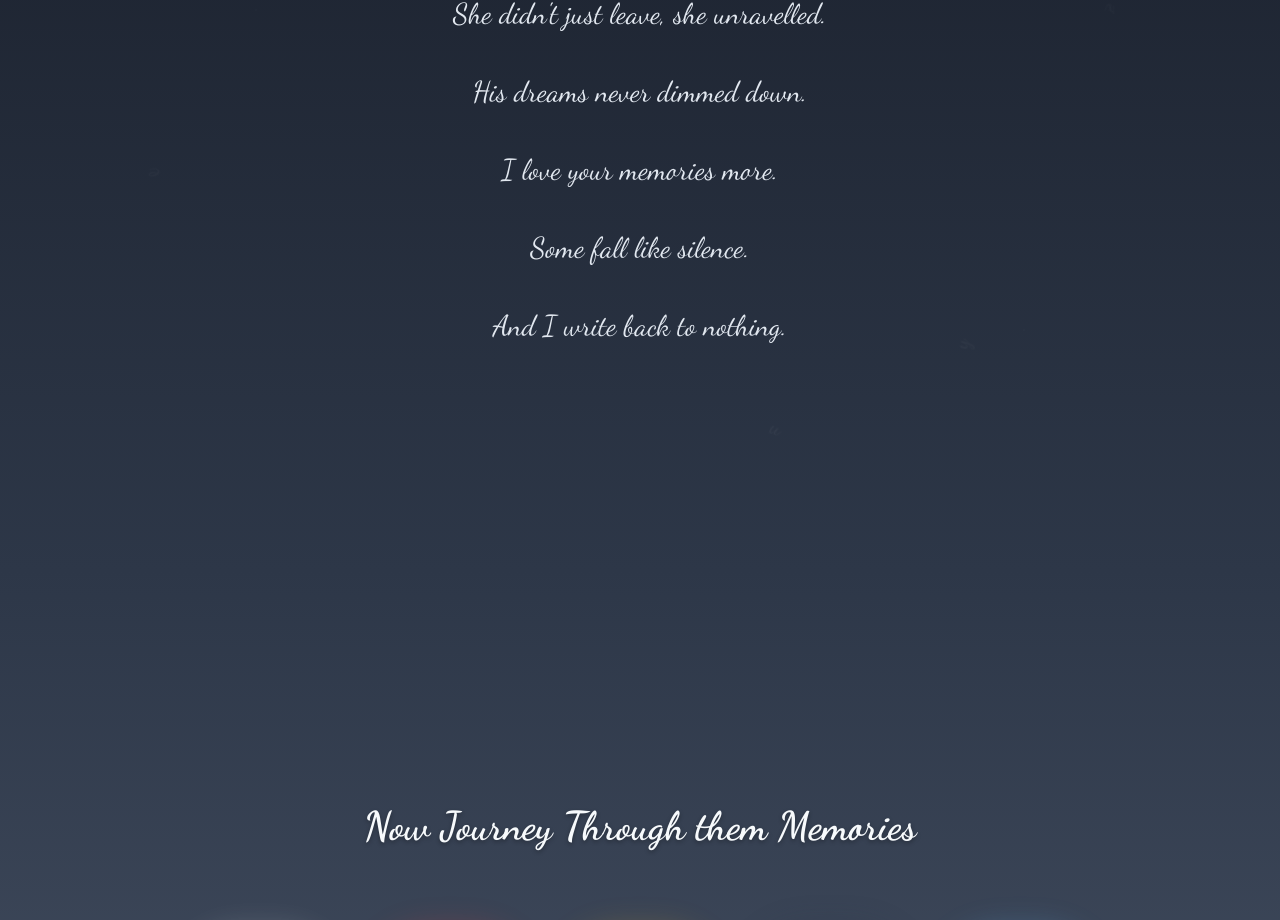
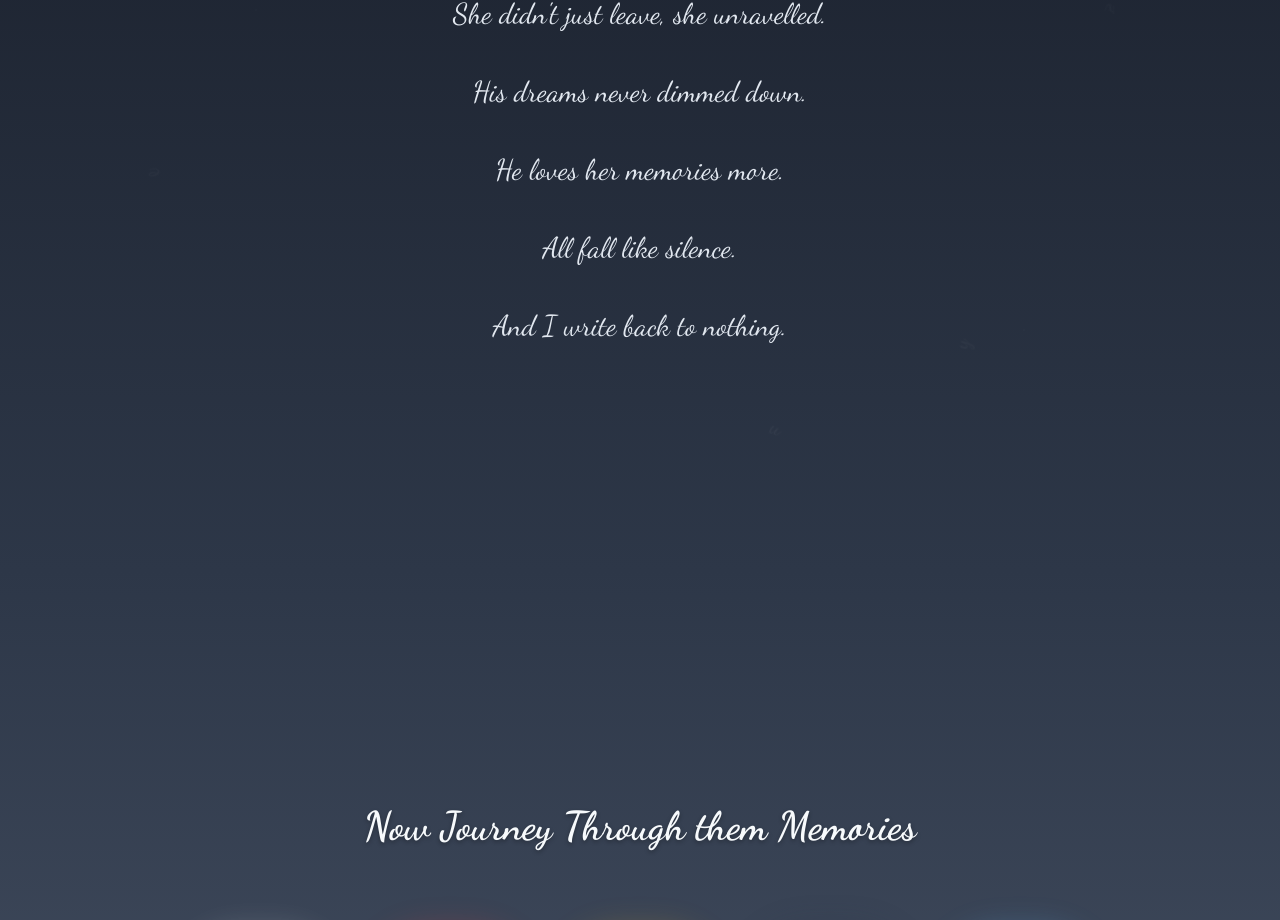
Before and after one commit to theKaushaki/project-n, a website built with Vite: page index.html in a window 1280 px wide. Shown: the part 1030-1950 px from the top of the page. Built offline with nearby package versions, Linux system fonts and the light colour scheme.

Commit message:
this is the info things, make them count

```diff
--- a/index.html
+++ b/index.html
@@ -43,8 +43,8 @@
             <div class="narrative-content">
                 <div class="narrative-line" data-delay="0">She didn't just leave, she unravelled.</div>
                 <div class="narrative-line" data-delay="1">His dreams never dimmed down.</div>
-                <div class="narrative-line" data-delay="2">I love your memories more.</div>
-                <div class="narrative-line" data-delay="3">Some fall like silence.</div>
+                <div class="narrative-line" data-delay="2">He loves her memories more.</div>
+                <div class="narrative-line" data-delay="3">All fall like silence.</div>
                 <div class="narrative-line" data-delay="4">And I write back to nothing.</div>
             </div>
             <div class="drifting-letters">
```
Also changed, not shown: package.json (added, +14 -0 lines), 1 other file.
